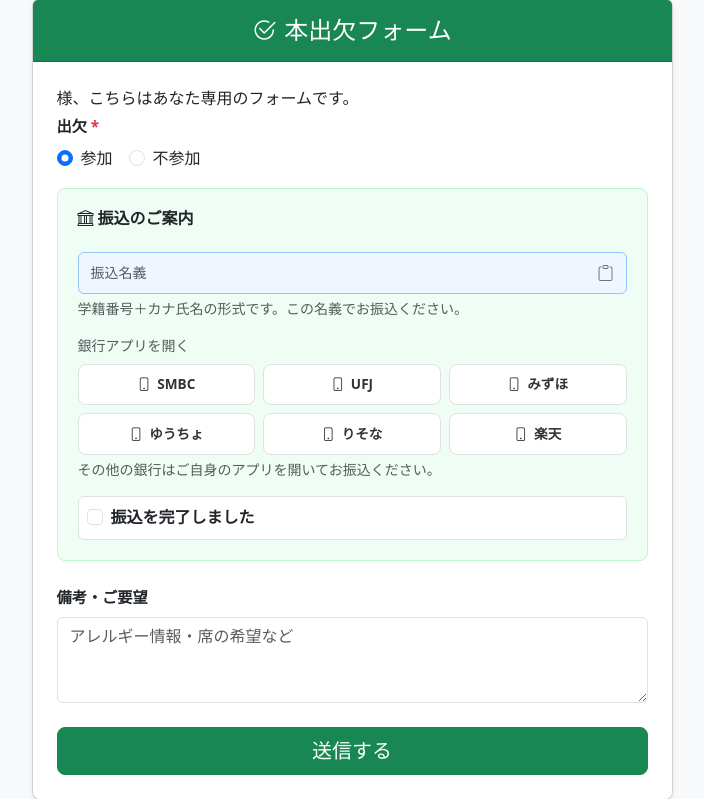
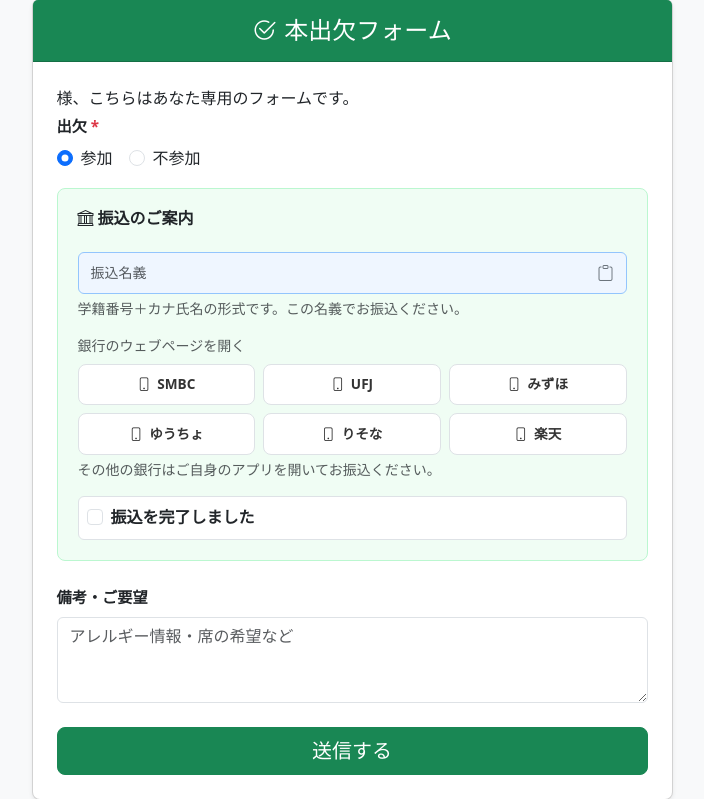
Before and after one commit to Ryunosu-keio/individual, a Flask app: template reunion/templates/final_form.html in a window 1280 px wide. Shown: the part 49-848 px from the top of the page, without its empty margins (288-992 px from the left). Run offline with Flask 3, Linux system fonts and the light colour scheme; the template is opened without the code that fills it, so the values that code supplies are empty.

Commit message:
りそなURL更新、銀行リンクのラベルをウェブページに変更
Co-Authored-By: Claude Opus 4.6 <noreply@anthropic.com>

```diff
--- a/reunion/templates/final_form.html
+++ b/reunion/templates/final_form.html
@@ -122,7 +122,7 @@
 
                 <!-- 銀行アプリリンク -->
                 <div class="mb-2">
-                  <small class="text-muted d-block mb-2">銀行アプリを開く</small>
+                  <small class="text-muted d-block mb-2">銀行のウェブページを開く</small>
                   <div class="bank-grid">
                     <a class="bank-btn" href="https://direct.smbc.co.jp/aib/aibgsjsw5001.jsp" target="_blank" rel="noopener">
                       <i class="bi bi-phone"></i>SMBC
@@ -136,7 +136,7 @@
                     <a class="bank-btn" href="https://direct.jp-bank.japanpost.jp/tp1web/U010101SCK.do" target="_blank" rel="noopener">
                       <i class="bi bi-phone"></i>ゆうちょ
                     </a>
-                    <a class="bank-btn" href="https://www.resonabank.co.jp/kojin/mygate/" target="_blank" rel="noopener">
+                    <a class="bank-btn" href="https://www.resonabank.co.jp/direct/renewal/modal/modal_mygate.html" target="_blank" rel="noopener">
                       <i class="bi bi-phone"></i>りそな
                     </a>
                     <a class="bank-btn" href="https://fes.rakuten-bank.co.jp/MS/main/RbS?CurrentPageID=START&&COMMAND=LOGIN" target="_blank" rel="noopener">
```
